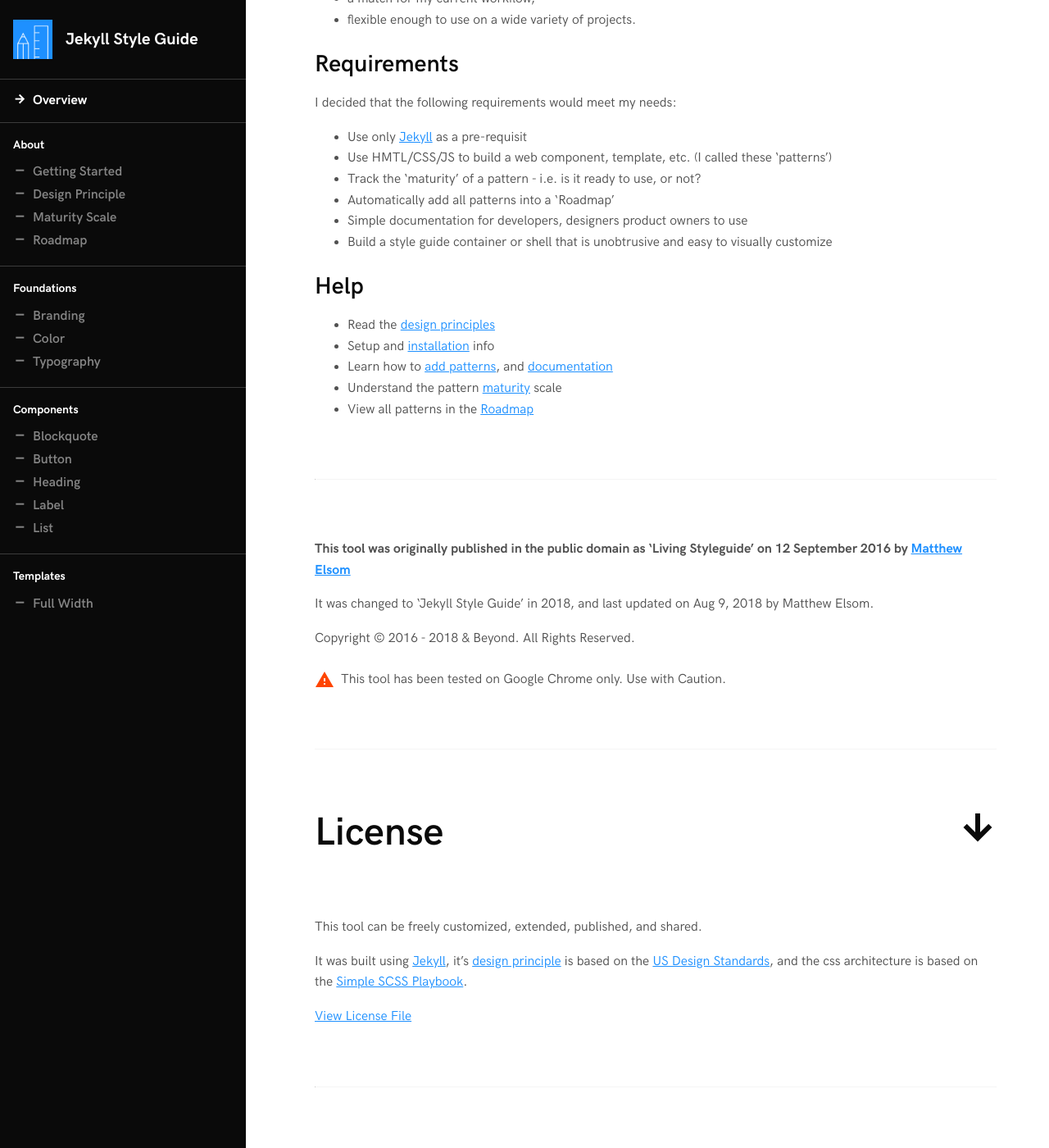
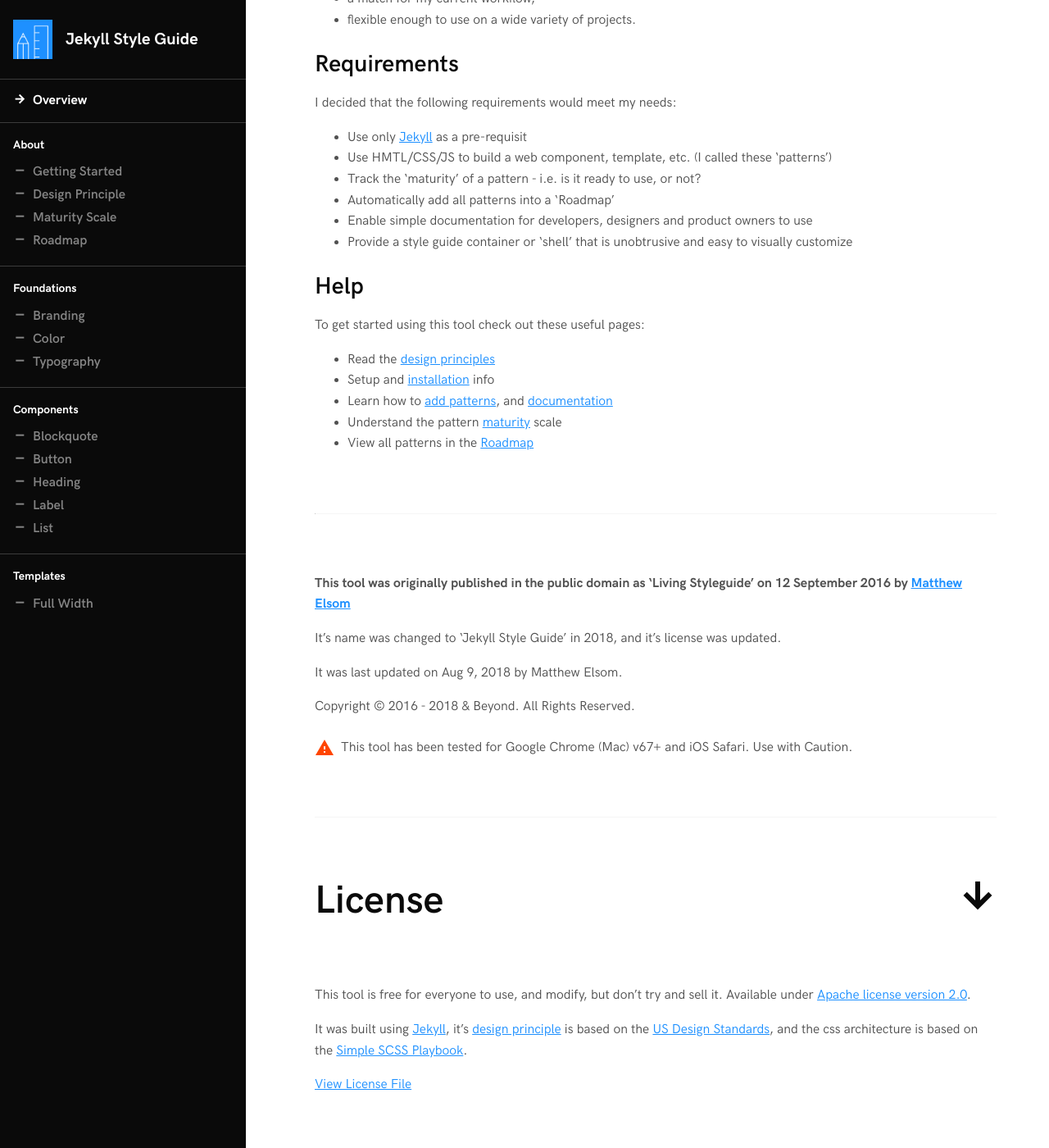
Before and after one commit to matthewelsom/Project-JekyllStyleguide, a Jekyll site: the page built from index.md, in a window 1280 px wide and 1400 px high, scrolled down 731 px. Shown: the whole window at 82% size. Built offline with Jekyll 4.4.1, drawn with Linux system fonts in a browser that asks for light colours; some of the changed text lies outside the part shown.

Commit message:
Licence Update

```diff
--- a/index.md
+++ b/index.md
@@ -27,11 +27,13 @@
 - Use HMTL/CSS/JS to build a web component, template, etc. (I called these 'patterns')
 - Track the 'maturity' of a pattern - i.e. is it ready to use, or not?
 - Automatically add all patterns into a 'Roadmap'
-- Simple documentation for developers, designers product owners to use
-- Build a style guide container or shell that is unobtrusive and easy to visually customize
+- Enable simple documentation for developers, designers and product owners to use
+- Provide a style guide container or 'shell' that is unobtrusive and easy to visually customize
 
 
 ## Help
+
+To get started using this tool check out these useful pages:
 
 - Read the [design principles]({{ site.baseurl }}/docs/about/02-design-principle.html)
 - Setup and [installation]({{ site.baseurl }}/docs/about/01-getting-started.html) info
@@ -45,20 +47,24 @@
 
 **This tool was originally published in the public domain as 'Living Styleguide' on 12 September 2016 by [{{ site.sg_author }}](https://matthewelsom.com)**
 
-It was changed to 'Jekyll Style Guide' in 2018, and last updated on {{ site.time | date: "%b %-d, %Y"  }} by {{ site.sg_author }}.
+It's name was changed to 'Jekyll Style Guide' in 2018, and it's license was updated.
+
+It was last updated on {{ site.time | date: "%b %-d, %Y"  }} by {{ site.sg_author }}.
 
 Copyright © 2016 - 2018 & Beyond. All Rights Reserved.
 
-><i class="icon red" data-icon="warning"></i>This tool has been tested on Google Chrome only. Use with Caution.
+><i class="icon red" data-icon="warning"></i>This tool has been tested for Google Chrome (Mac) v67+ and iOS Safari. Use with Caution.
 
 
 # License
 
-This tool can be freely customized, extended, published, and shared.
+This tool is free for everyone to use, and modify, but don't try and sell it.
+Available under [Apache license version 2.0](https://www.apache.org/licenses/LICENSE-2.0.html).
+
 
 It was built using [Jekyll](https://jekyll.rb), it's [design principle]({{ site.baseurl }}/docs/about/02-design-principle.html) is based on the [US Design Standards](https://designsystem.digital.gov/design-principles/), and the css architecture is based on the [Simple SCSS Playbook](https://matthewelsom.com/blog/simple-scss-playbook.html).
 
-[View License File](https://github.com/matthewelsom/LivingStyleGuide/blob/master/LICENSE)
+[View License File](https://github.com/matthewelsom/jekyll-style-guide/blob/master/LICENSE)
 
 ---
 
```
Also changed, not shown: other parts of index.md (+2 -2 lines), _docs/about/01-getting-started.md (+3 -3 lines), README.md, 1 other file.
